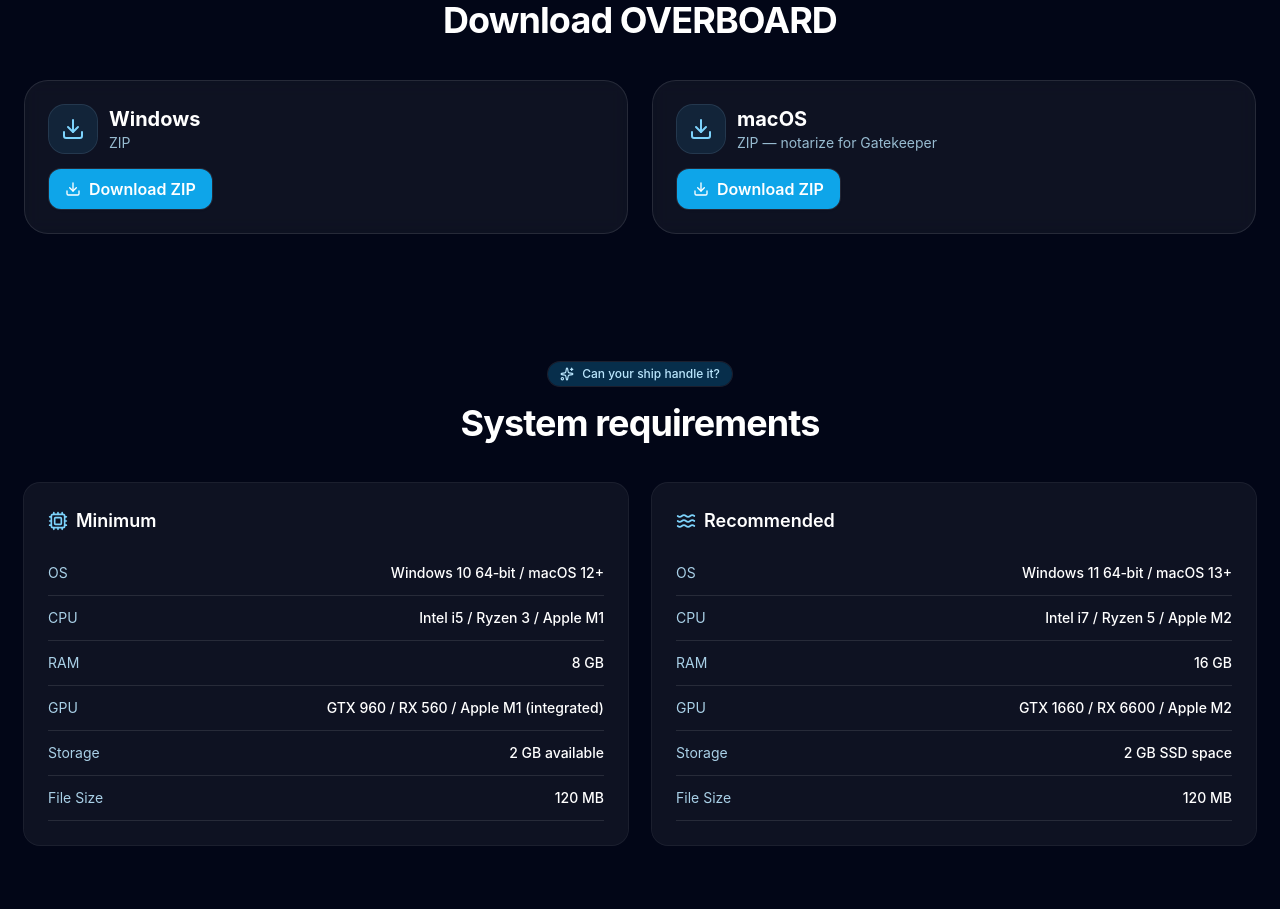
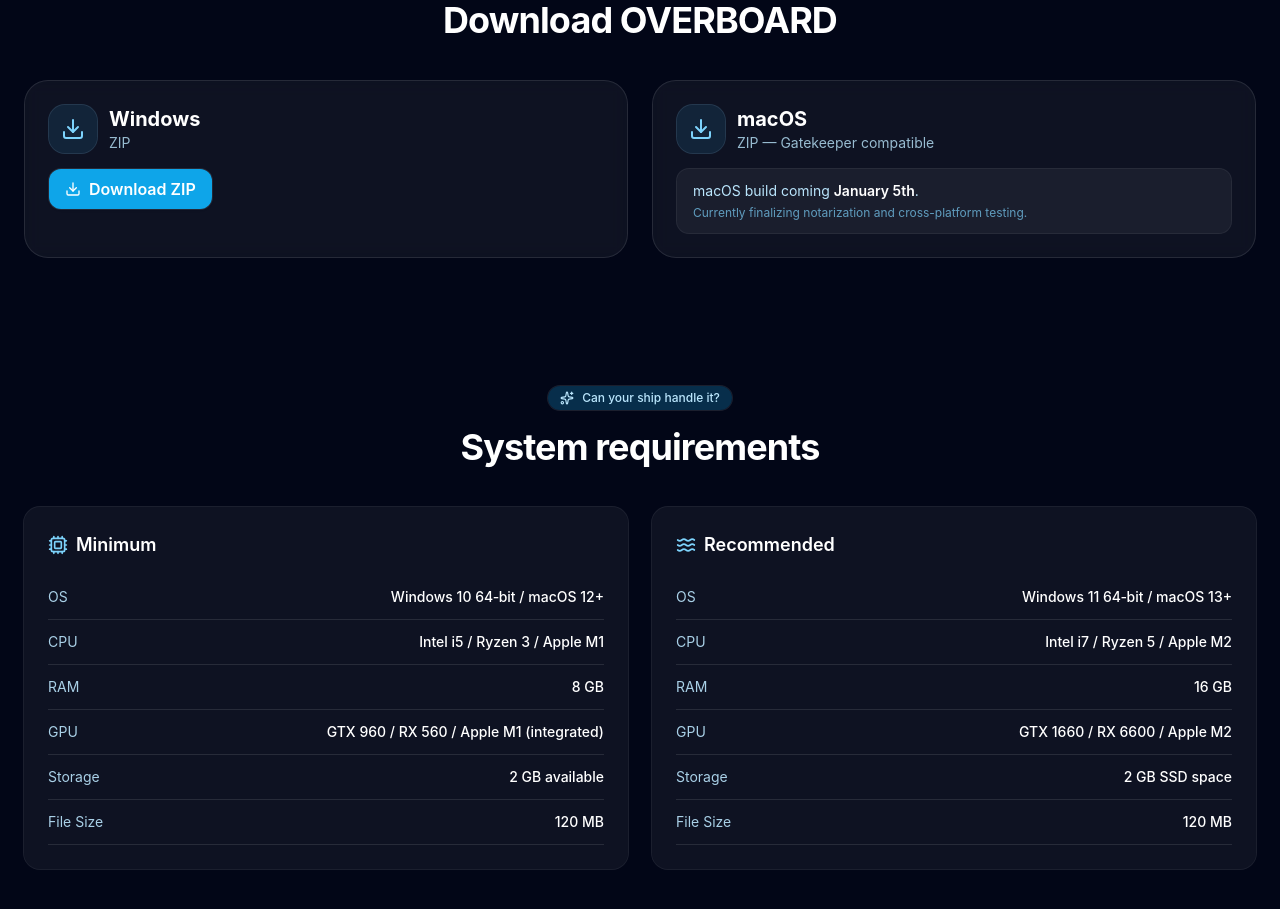
Before and after one commit to MUHARABI/overboard-site, a React (Vite) app: page / in a window 1280 px wide. Shown: the part 1320-2229 px from the top of the page. Built offline with nearby package versions, Linux system fonts and the light colour scheme.

Commit message:
Clean deployment for GitHub Pages

```diff
--- a/src/OverboardSite.jsx
+++ b/src/OverboardSite.jsx
@@ -264,16 +264,21 @@
                 </div>
                 <div>
                   <h3 className="text-xl font-bold text-white">macOS</h3>
-                  <p className="text-sm text-sky-200/80">ZIP — notarize for Gatekeeper</p>
+                  <p className="text-sm text-sky-200/80">ZIP — Gatekeeper compatible</p>
                 </div>
               </div>
-              <div className="mt-4 flex flex-wrap gap-3">
-                <a href="/downloads/OVERBOARD-mac.zip" download className="inline-flex items-center gap-2 rounded-xl bg-sky-500 px-4 py-2 font-semibold text-white shadow ring-1 ring-white/10 hover:brightness-110">
-                  <Download className="h-4 w-4" /> Download ZIP
-                </a>
+
+              {/* Coming soon notice */}
+              <div className="mt-4 rounded-xl bg-white/5 px-4 py-3 ring-1 ring-white/10">
+                <p className="text-sm text-sky-200">
+                  macOS build coming <span className="font-semibold text-white">January 5th</span>.
+                </p>
+                <p className="mt-1 text-xs text-sky-300/70">
+                  Currently finalizing notarization and cross-platform testing.
+                </p>
               </div>
+            </div>
 
-            </div>
           </div>
         </Container>
       </section>
```
Also changed, not shown: 5 other files (tests, documents, lock files or other folders).
